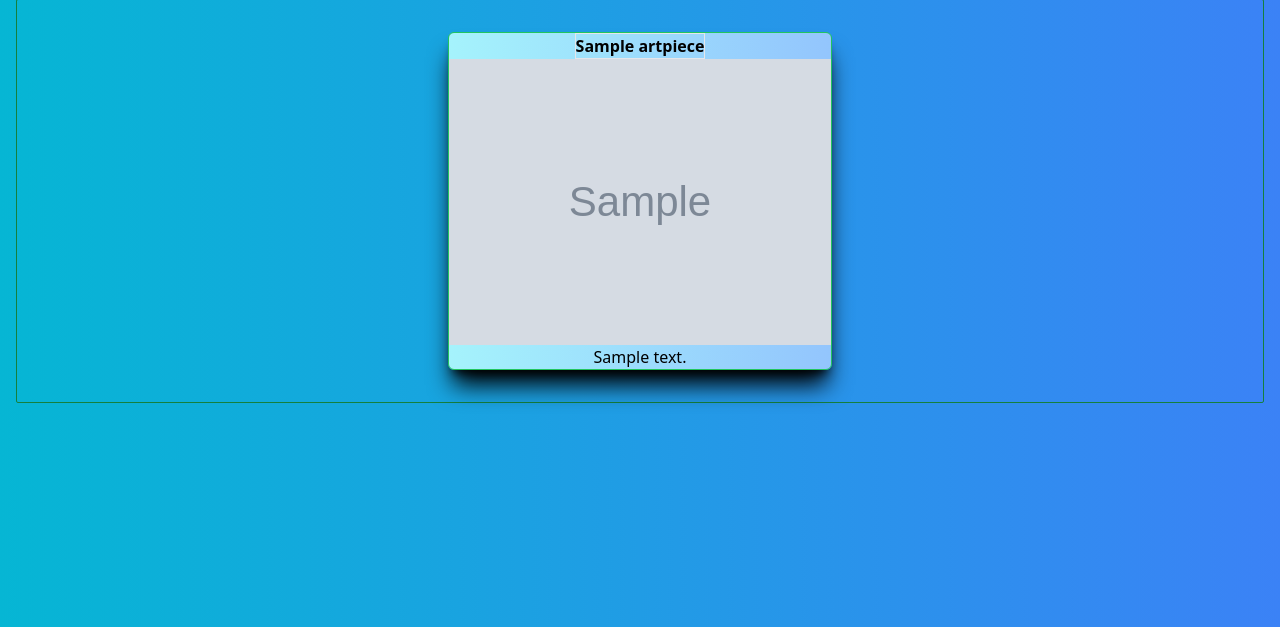
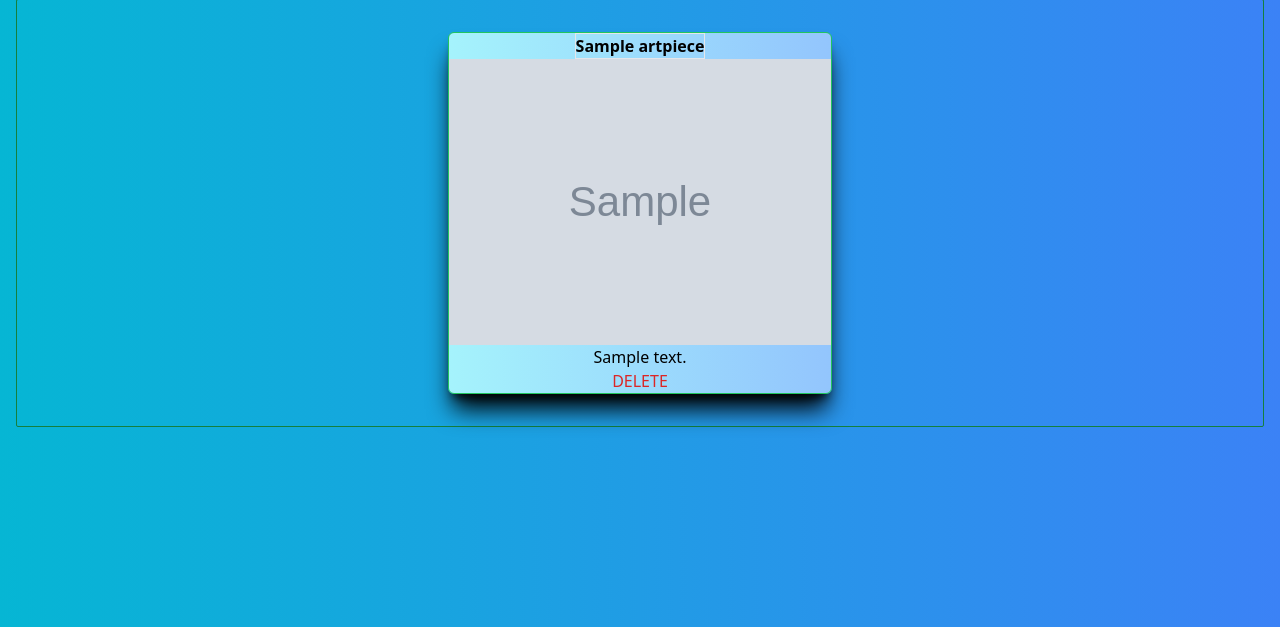
Before and after one commit to PatrikWithJustAK/DjangoGallery, a Django app: page /gallery/dashboard/ in a window 1280 px wide. Shown: the part 151-778 px from the top of the page. Run offline with Django 4.2, Linux system fonts and the light colour scheme; a user stored in the database is signed in; tables that the repository leaves empty hold one stand-in row (values such as "Sample post"); grey boxes marked "Sample" are stand-in pictures; some libraries are stand-ins or nearby versions.

Commit message:
added delete view which takes in primary key. Dashboard updated to show Delete button on each image using template language. This passes a DELETE request to the endpoiint with a CSRF token

```diff
--- a/Gallery/urls.py
+++ b/Gallery/urls.py
@@ -1,7 +1,8 @@
 from django.contrib import admin
 from django.urls import path, include
-from .views import add_artpieceview, galleryindexview
+from .views import add_artpieceview, galleryindexview, deleteartpiece_view
 urlpatterns = [
     path("", add_artpieceview, name="add_artpiece"),
     path("dashboard/", galleryindexview, name="dashboard"),
+    path("deleteart/<int:pk>", deleteartpiece_view, name ="delete_artpiece"),
 ]
--- a/Gallery/views.py
+++ b/Gallery/views.py
@@ -1,7 +1,6 @@
 from django.shortcuts import render, redirect, get_object_or_404
 from .forms import ArtPieceForm
 from .models import ArtPiece
-
 from django.contrib.auth.decorators import login_required
 
 @login_required
@@ -17,8 +16,18 @@ def add_artpieceview(request):
         form = ArtPieceForm()
 
     return render(request, 'add-artpiece.html', {'form': form})
+
+@login_required
+def deleteartpiece_view(request, pk):
+    if request.method == 'DELETE':
+        artpiece = get_object_or_404(ArtPiece, id=pk, uploader=request.user)
+        artpiece.delete()
+        return redirect('dashboard')  # Redirect to gallery dashboard on delete
+    else:
+        return redirect('dashboard')
+
 def galleryindexview(request):
-    images = ArtPiece.objects.filter(uploader=request.user)
-    gallery = images.order_by('-created_at')
-    context = {"gallery" : gallery}
+    images = ArtPiece.objects.filter(uploader=request.user) #filter all pieces the user has created
+    gallery = images.order_by('-created_at') #filter by newest (this may be worth altering default in models.py)
+    context = {"gallery" : gallery} #The template has access to the gallery as an array of ArtPieces
     return render(request, 'dashboard.html', context)
--- a/templates/dashboard.html
+++ b/templates/dashboard.html
@@ -1,13 +1,50 @@
 {% extends "base.html" %}
 {% block content %}
+
 <div class='grid grid-cols-3 justify-items-center justify-self-center justify-contents-center'>
 
 
 {% for image in gallery %}
-<div class= 'grid col-start-2 justify-items-center border border-green-500 m-2 bg-gradient-to-r from-cyan-200 to-blue-300 shadow-xl shadow-black rounded-md'>
-    <div class='flex flex-shrink border border-red'><h1 class='font-bold'> {{image.title}} </h1></div>
+
+
+<div class= 'grid col-start-2 justify-items-center border border-green-500 m-2 bg-gradient-to-r from-cyan-200 to-blue-300 shadow-xl shadow-black rounded-md' id="{{image.id}}">
+    <div class='flex flex-shrink border border-red'><h1 class='font-bold'> {{image.title}}  </h1></div>
     <div><img src="{{image.image.url}}" class='object-scale-down w-62 h-62'></img></div>
     <div><p> {{ image.description }} </p></div>
+    <div><button class='deletebutton text-red-600'>DELETE</button><div id='csrf' value='{{csrf_token}}'>{% csrf_token %}</div></div>
 </div>
 {% endfor %}
+<script type='text/javascript'>
+let csrf_token = document.getElementById(csrf)
+    function addEventHandlers(){
+        const btnlist = document.getElementsByClassName('deletebutton');
+        for (let i = 0; i < btnlist.length; i++) { // loop through each button in the array
+            btnlist[i].addEventListener("click", function handleDelete(e){
+                let artpiece_id = e.target.parentNode.parentNode.id
+                deleteArtPiece(artpiece_id)
+                e.target.parentNode.parentNode.parentNode.style.display = 'none'
+            })
+    }
+}
+
+    addEventHandlers()
+
+    async function deleteArtPiece(id){
+        const deleteurl= "http://127.0.0.1:8000/gallery/deleteart/"
+        let artid = id
+        console.log(artid)
+        var CSRF_TOKEN = '{{ csrf_token }}';
+        let requesturl = deleteurl.concat(artid)
+        await fetch(requesturl,
+            {
+            method: "DELETE",
+            headers:{
+                'X-CSRFTOKEN': CSRF_TOKEN,
+                "Content-Type": "application/json"
+                }
+    })
+}
+
+    </script>
+
 {% endblock content %}
```
